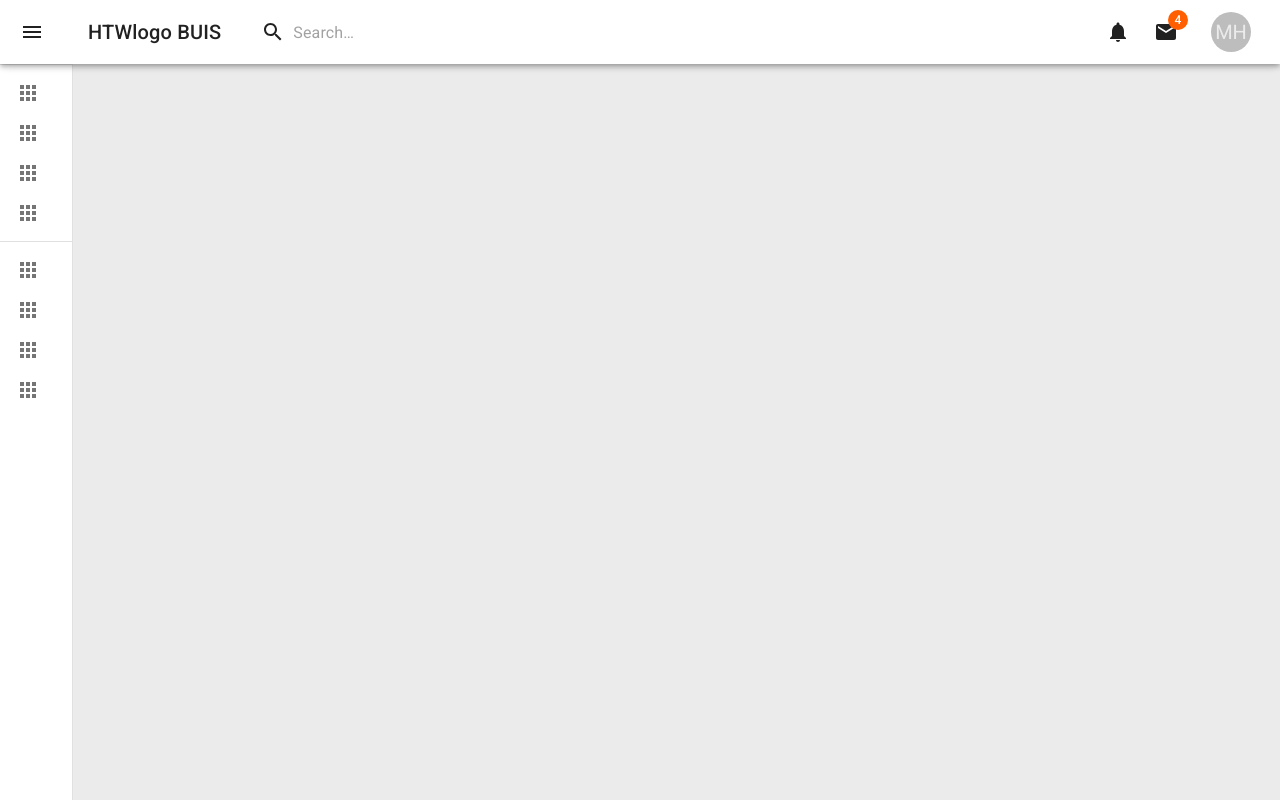
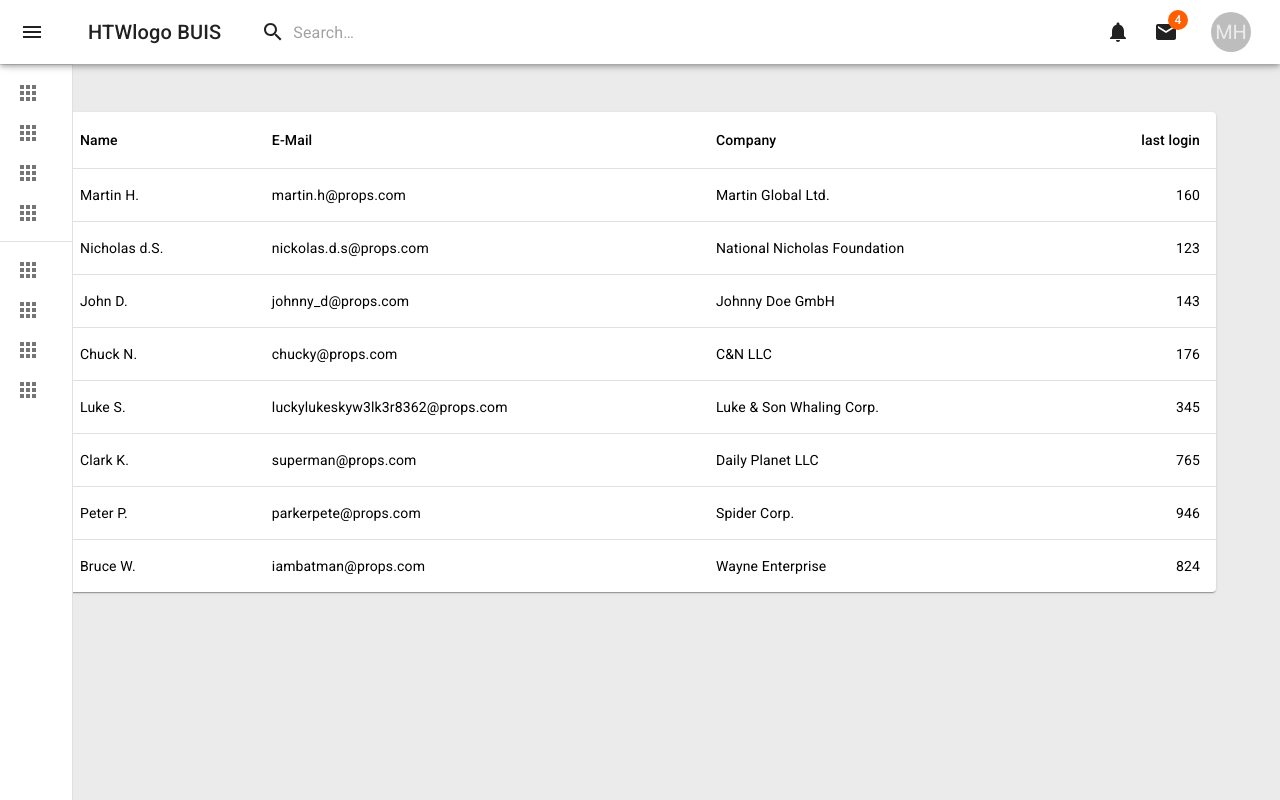
Before and after one commit to mhoehne/ecozer.io, a React (Create React App) app: page /page7 in a window 1280 px wide. Built offline with nearby package versions, Linux system fonts and the light colour scheme.

Commit message:
created table with props

```diff
--- a/src/Pages/HomePage.tsx
+++ b/src/Pages/HomePage.tsx
@@ -2,14 +2,11 @@ import { styled } from '@mui/material/styles';
 import Container from '@mui/material/Container';
 import Typography from '@mui/material/Typography';
 import { Button, Paper, Stack } from '@mui/material';
-import IconSidebar from '../Components/IconSidebar';
 import ImgMediaCard from '../Components/ImgMediaCard';
 import Grid from '@mui/material/Grid';
 import CustomSeparator from '../Components/Breadcrumbs';
-import TextField from '@mui/material/TextField';
 import Navigation from '../Components/Navigation';
 import Card from '@mui/material/Card';
-import CardActions from '@mui/material/CardActions';
 import CardContent from '@mui/material/CardContent';
 import CardMedia from '@mui/material/CardMedia';
 import earth_image from '../images/earth_image.png';
@@ -37,7 +34,7 @@ const Item = styled(Paper)(({ theme }) => ({
 
       <Grid container spacing={0}>
         <Grid item xs={7}>
-          <Card sx={{ margin: '1rem', padding: '1rem', }}>
+          <Card sx={{ margin: '1rem', padding: '1rem', height: '30rem',}}>
 
       <CardContent>
         <Typography gutterBottom variant="h5" component="div">
@@ -55,11 +52,11 @@ const Item = styled(Paper)(({ theme }) => ({
 
         </Grid>
         <Grid item xs={5}>
-        <Card sx={{ margin: '1rem', padding: '1rem', }}>
+        <Card sx={{ margin: '1rem', padding: '1rem', height: '30rem',}}>
       <CardMedia
         component="img"
         alt="green iguana"
-        height="400"
+        height="370"
         image={earth_image}
       />
       </Card>
--- a/src/Pages/Page6.tsx
+++ b/src/Pages/Page6.tsx
@@ -1,4 +1,5 @@
 import Navigation from '../Components/Navigation';
+
 
 
 export default function Page6() {
--- a/src/Pages/Page7.tsx
+++ b/src/Pages/Page7.tsx
@@ -1,5 +1,35 @@
 import Navigation from '../Components/Navigation';
+import * as React from 'react';
+import Table from '@mui/material/Table';
+import TableBody from '@mui/material/TableBody';
+import TableCell from '@mui/material/TableCell';
+import TableContainer from '@mui/material/TableContainer';
+import TableHead from '@mui/material/TableHead';
+import TableRow from '@mui/material/TableRow';
+import Paper from '@mui/material/Paper';
+import { Container } from '@mui/material';
 
+
+function createProp(
+    name: string,
+    email: string,
+    company: string,
+    last_login: number,
+  ) {
+
+    return { name, email, company, last_login};
+  }
+
+  const rows = [
+    createProp('Martin H.', 'martin.h@props.com', 'Martin Global Ltd.', 160),
+    createProp('Nicholas d.S.', 'nickolas.d.s@props.com', 'National Nicholas Foundation', 123),
+    createProp('John D.', 'johnny_d@props.com', 'Johnny Doe GmbH', 143),
+    createProp('Chuck N.', 'chucky@props.com', 'C&N LLC ', 176),
+    createProp('Luke S.', 'luckylukeskyw3lk3r8362@props.com', 'Luke & Son Whaling Corp.', 345),
+    createProp('Clark K.', 'superman@props.com', 'Daily Planet LLC', 765),
+    createProp('Peter P.', 'parkerpete@props.com', 'Spider Corp.', 946),
+    createProp('Bruce W. ', 'iambatman@props.com', 'Wayne Enterprise', 824),
+  ];
 
 export default function Page7() {
 
@@ -7,7 +37,31 @@ export default function Page7() {
   return (
 
       <>
-        <Navigation/>
+      <Navigation/>
+      <Container>
+      <TableContainer component={Paper}>
+      <Table sx={{ minWidth: 650 }} aria-label="simple table">
+        <TableHead>
+          <TableRow>
+            <TableCell>Name</TableCell>
+            <TableCell align="left">E-Mail</TableCell>
+            <TableCell align="left">Company</TableCell>
+            <TableCell align="right">last login</TableCell>
+          </TableRow>
+        </TableHead>
+        <TableBody> {rows.map((row) => (
+            <TableRow key={row.name} sx={{ '&:last-child td, &:last-child th': { border: 0 } }}>
+              <TableCell component="th" scope="row">{row.name}</TableCell>
+              <TableCell align="left">{row.email}</TableCell>
+              <TableCell align="left">{row.company}</TableCell>
+              <TableCell align="right">{row.last_login}</TableCell>
+            </TableRow>
+          ))}
+        </TableBody>
+      </Table>
+    </TableContainer>
+    </Container>
+
       </>
   );
 }
```
